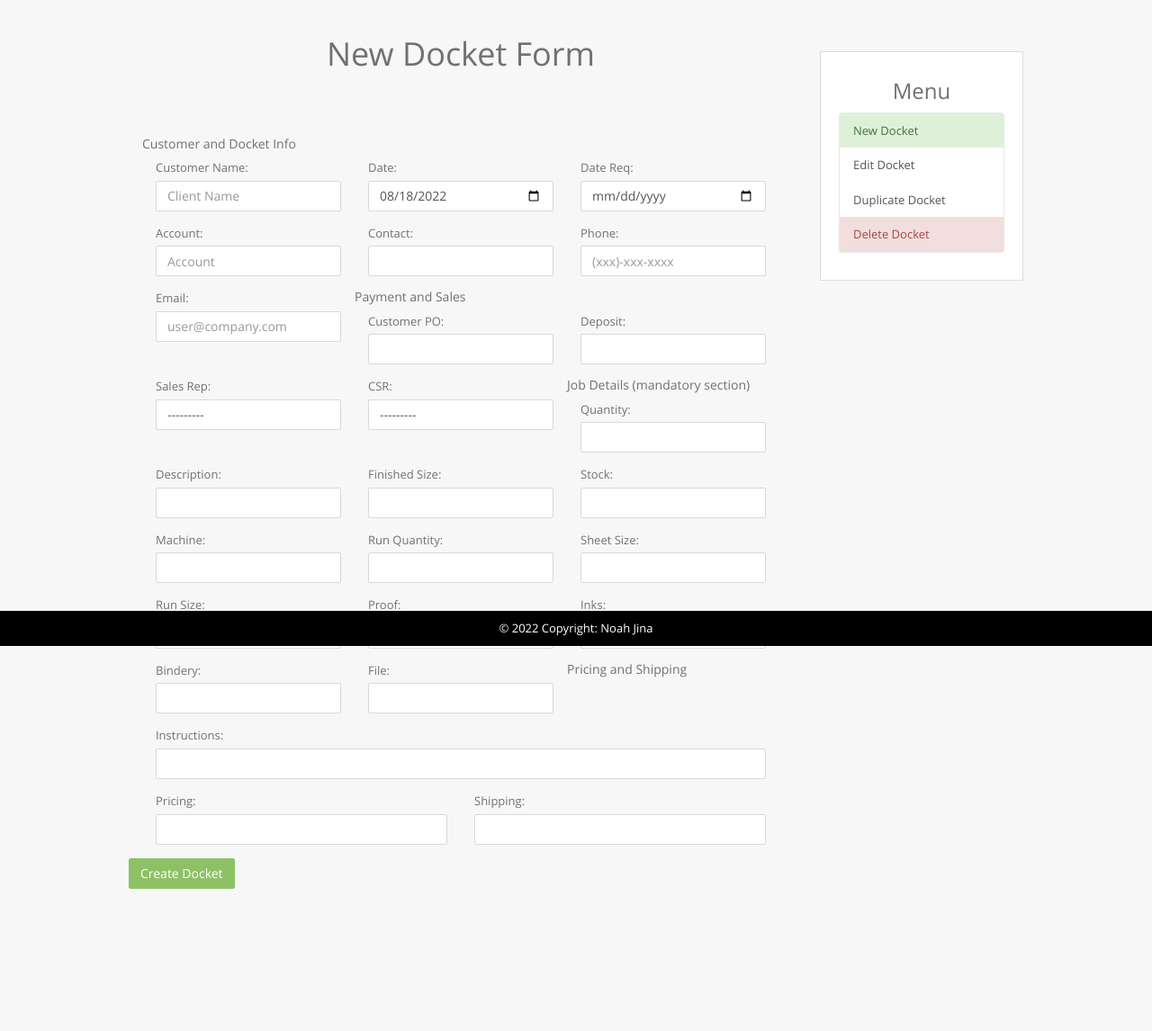
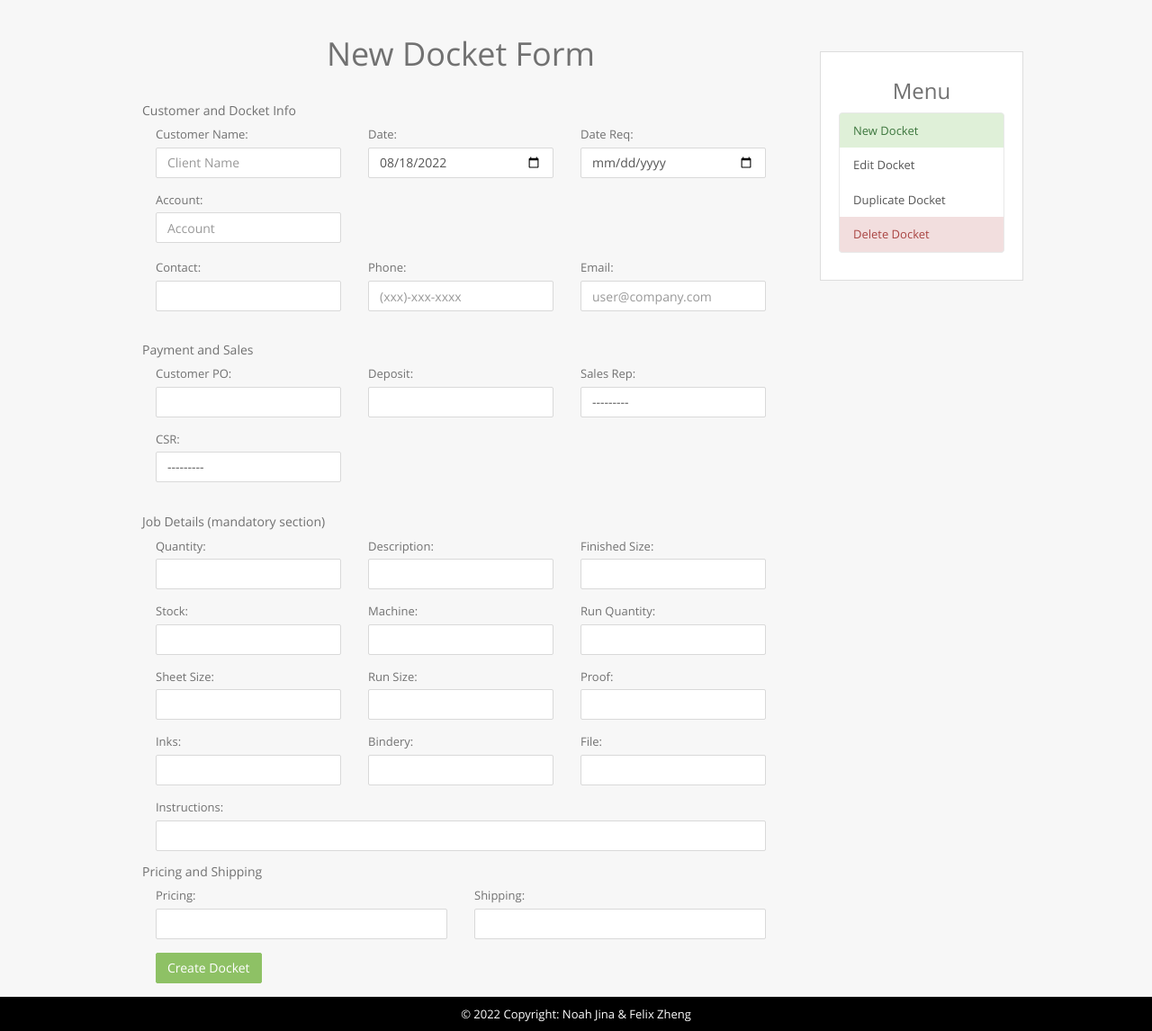
Before and after one commit to noahj9/StockDock, a Django app: page /dockets/new/ in a window 1280 px wide. Shown: the part 82-1228 px from the top of the page at 90% size. Before the commit the page ends 1070 px from the top, so only its background shows below. Run offline with Django 4.2, Linux system fonts and the light colour scheme; a user stored in the database is signed in; data comes from the database, SQL or seed files in the repository; lists and menus that the app fills with data are empty; some libraries are stand-ins or nearby versions.

Commit message:
updates
fixed footer
form spacing

```diff
--- a/webApp_PrintSoftware/Dockets/static/dockets/main.css
+++ b/webApp_PrintSoftware/Dockets/static/dockets/main.css
@@ -40,7 +40,7 @@ ul {
   background: #ffffff;
   padding: 10px 20px;
   border: 1px solid #dddddd;
-  margin-bottom: 20px;
+  margin-bottom: 100px;
 }
 
 /*.article-title {
--- a/webApp_PrintSoftware/Dockets/templates/dockets/base.html
+++ b/webApp_PrintSoftware/Dockets/templates/dockets/base.html
@@ -94,11 +94,11 @@
         </div>
     </main>
 
-<footer class="bg-dark text-center text-white fixed-bottom">
+<footer class="bg-dark text-center text-white mt-auto mt-2">
   <!-- Copyright -->
   <div class="text-center p-3" style="background-color: black;">
     © 2022 Copyright:
-    <a class="text-white" href="https://github.com/noahj9">Noah Jina</a>
+    <a class="text-white" href="https://github.com/noahj9">Noah Jina & Felix Zheng</a>
   </div>
   <!-- Copyright -->
 </footer>
--- a/webApp_PrintSoftware/Dockets/templates/dockets/new.html
+++ b/webApp_PrintSoftware/Dockets/templates/dockets/new.html
@@ -1,7 +1,6 @@
 {% extends "dockets/base.html" %}
 {% block content %}
     <center><h1>New Docket Form</h1></center>
-    <br/><br/>
     <form action="" method=POST>
         {% csrf_token %}
 
@@ -31,6 +30,11 @@
             </div>
         </div>
 
+            <br></br>
+            <br></br>
+            <br></br>
+            <br></br>
+
         <div class="form-row">
             <div class="form-group col-md-4">
                 <label>Contact: </label>
@@ -45,7 +49,11 @@
                 {{ form.email }}
             </div>
         </div>
+    </div>
 
+    <br></br>
+
+    <div class="form-group wrapper">
         <h5>Payment and Sales</h5>
         <p></p>
         <div class="form-row">
@@ -69,9 +77,16 @@
                 {{ form.csr }}
             </div>
         </div>
+    </div>
 
+    <br></br>
+    <br></br>
+    <br></br>
+
+    <div class="form-group wrapper">
         <h5>Job Details (mandatory section)</h5>
         <p></p>
+
         <div class="form-row">
             <div class="form-group col-md-4">
                 <label>Quantity: </label>
@@ -138,7 +153,9 @@
                 {{ form.instructions_1 }}
             </div>
         </div>
+    </div>
 
+    <div class="form-group wrapper">
         <h5>Pricing and Shipping</h5>
         <p></p>
         <div class="form-row">
@@ -151,17 +168,12 @@
                 {{ form.shipping_1 }}
             </div>
         </div>
-
-
-
-
-
-
+        <div class="form-row">
+            <div class="form-group col-md-6">
+            <input type="submit" value="Create Docket" class="btn btn-success">
+        </div>
+        </div>
     </div>
-
-        <input type="submit" value="Create Docket" class="btn btn-success">
-        <br></br>
-
 
     </form>
 
```
